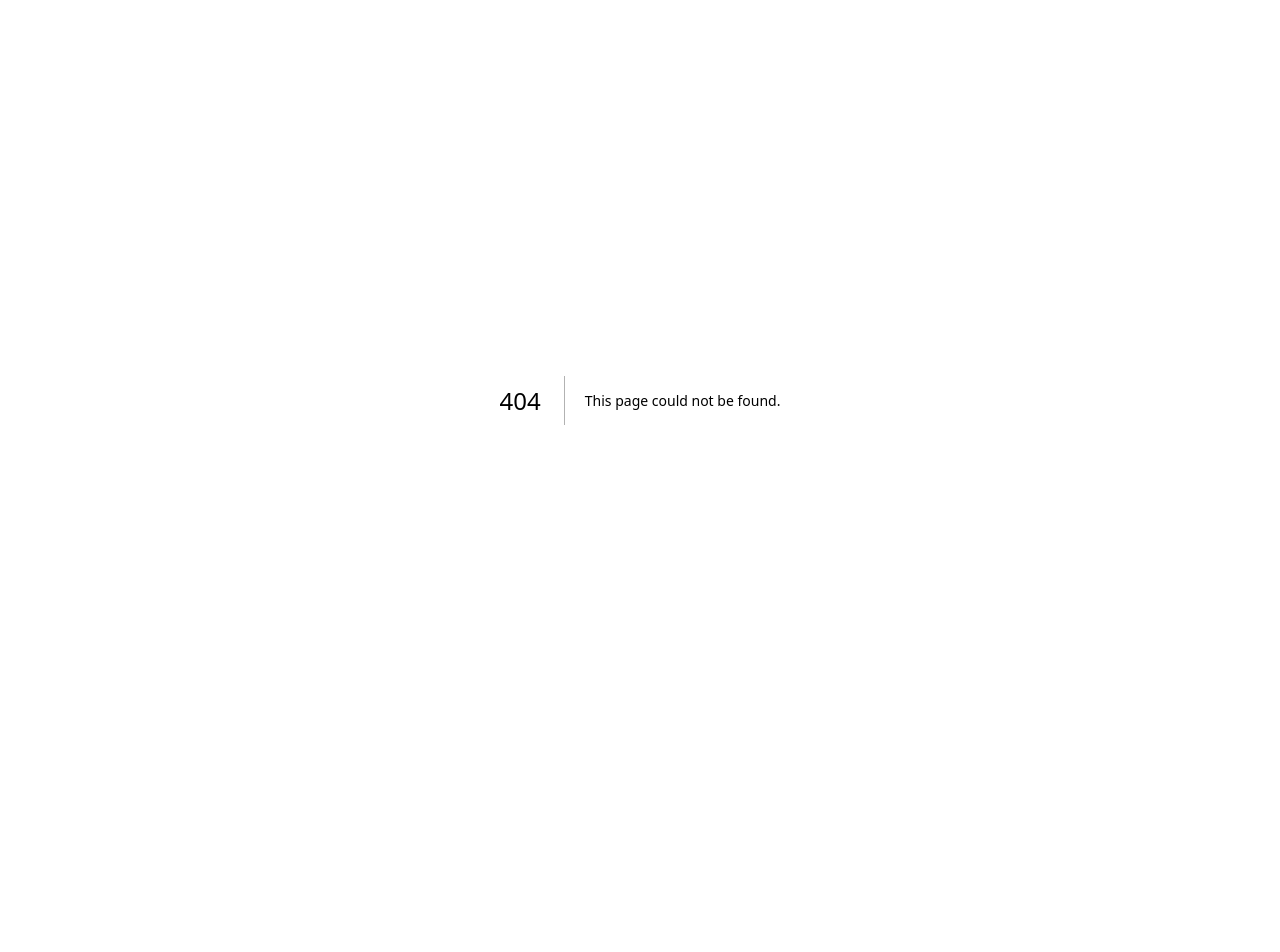
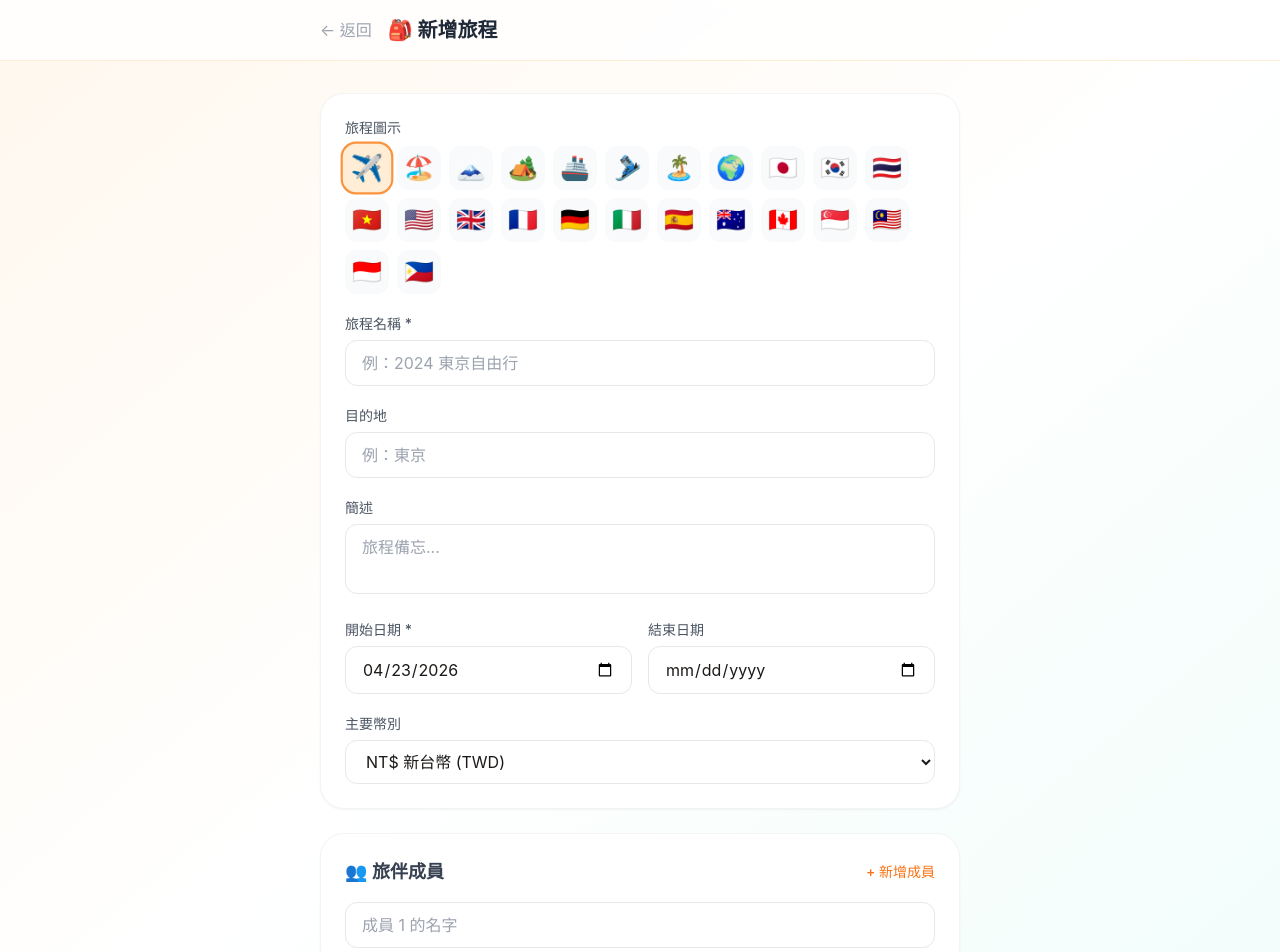
Before and after one commit to Jing-Fu/TripSplit, a Next.js app: page /trips/new in a window 1280 px wide. Before the commit this address had no page. Shown: the top 952 px of the page. Before the commit the page ends 800 px from the top, so only its background shows below. Built offline with nearby package versions, Linux system fonts and the light colour scheme.

Commit message:
新增旅程頁面
Ultraworked with [Sisyphus](https://github.com/code-yeongyu/oh-my-openagent)

Co-authored-by: Sisyphus <clio-agent@sisyphuslabs.ai>

```diff
--- /dev/null
+++ b/src/app/trips/new/page.tsx
@@ -0,0 +1,225 @@
+"use client";
+
+import { useState } from "react";
+import { useRouter } from "next/navigation";
+import Link from "next/link";
+import { CURRENCIES, TRIP_EMOJIS } from "@/lib/constants";
+import { formatDateForInput } from "@/lib/utils";
+
+export default function NewTripPage() {
+  const router = useRouter();
+  const [saving, setSaving] = useState(false);
+  const [form, setForm] = useState({
+    name: "",
+    description: "",
+    destination: "",
+    startDate: formatDateForInput(new Date()),
+    endDate: "",
+    currency: "TWD",
+    coverEmoji: "✈️",
+  });
+  const [members, setMembers] = useState<string[]>([""]);
+
+  const updateField = (field: string, value: string) => {
+    setForm((prev) => ({ ...prev, [field]: value }));
+  };
+
+  const addMember = () => setMembers((prev) => [...prev, ""]);
+  const removeMember = (idx: number) =>
+    setMembers((prev) => prev.filter((_, i) => i !== idx));
+  const updateMember = (idx: number, value: string) =>
+    setMembers((prev) => prev.map((m, i) => (i === idx ? value : m)));
+
+  const handleSubmit = async (e: React.FormEvent) => {
+    e.preventDefault();
+    setSaving(true);
+
+    const validMembers = members.filter((m) => m.trim());
+    const res = await fetch("/api/trips", {
+      method: "POST",
+      headers: { "Content-Type": "application/json" },
+      body: JSON.stringify({
+        ...form,
+        members: validMembers,
+      }),
+    });
+
+    if (res.ok) {
+      const trip = await res.json();
+      router.push(`/trips/${trip.id}`);
+    }
+    setSaving(false);
+  };
+
+  return (
+    <div className="min-h-screen bg-gradient-to-br from-primary-50 via-white to-accent-50">
+      <header className="bg-white/80 backdrop-blur-sm border-b border-primary-100 sticky top-0 z-10">
+        <div className="max-w-2xl mx-auto px-4 py-4 flex items-center gap-4">
+          <Link
+            href="/"
+            className="text-gray-400 hover:text-gray-600 transition-colors"
+          >
+            ← 返回
+          </Link>
+          <h1 className="text-xl font-bold text-gray-800">🎒 新增旅程</h1>
+        </div>
+      </header>
+
+      <main className="max-w-2xl mx-auto px-4 py-8">
+        <form onSubmit={handleSubmit} className="space-y-6">
+          <div className="bg-white rounded-3xl p-6 shadow-sm border border-gray-100 space-y-5">
+            <div>
+              <label className="block text-sm font-medium text-gray-600 mb-2">
+                旅程圖示
+              </label>
+              <div className="flex flex-wrap gap-2">
+                {TRIP_EMOJIS.map((emoji) => (
+                  <button
+                    key={emoji}
+                    type="button"
+                    onClick={() => updateField("coverEmoji", emoji)}
+                    className={`text-2xl w-11 h-11 rounded-xl flex items-center justify-center transition-all ${
+                      form.coverEmoji === emoji
+                        ? "bg-primary-100 ring-2 ring-primary-400 scale-110"
+                        : "bg-gray-50 hover:bg-gray-100"
+                    }`}
+                  >
+                    {emoji}
+                  </button>
+                ))}
+              </div>
+            </div>
+
+            <div>
+              <label className="block text-sm font-medium text-gray-600 mb-1.5">
+                旅程名稱 *
+              </label>
+              <input
+                type="text"
+                required
+                value={form.name}
+                onChange={(e) => updateField("name", e.target.value)}
+                placeholder="例：2024 東京自由行"
+                className="w-full border border-gray-200 rounded-xl px-4 py-2.5 focus:outline-none focus:ring-2 focus:ring-primary-300"
+              />
+            </div>
+
+            <div>
+              <label className="block text-sm font-medium text-gray-600 mb-1.5">
+                目的地
+              </label>
+              <input
+                type="text"
+                value={form.destination}
+                onChange={(e) => updateField("destination", e.target.value)}
+                placeholder="例：東京"
+                className="w-full border border-gray-200 rounded-xl px-4 py-2.5 focus:outline-none focus:ring-2 focus:ring-primary-300"
+              />
+            </div>
+
+            <div>
+              <label className="block text-sm font-medium text-gray-600 mb-1.5">
+                簡述
+              </label>
+              <textarea
+                value={form.description}
+                onChange={(e) => updateField("description", e.target.value)}
+                placeholder="旅程備忘..."
+                rows={2}
+                className="w-full border border-gray-200 rounded-xl px-4 py-2.5 focus:outline-none focus:ring-2 focus:ring-primary-300 resize-none"
+              />
+            </div>
+
+            <div className="grid grid-cols-2 gap-4">
+              <div>
+                <label className="block text-sm font-medium text-gray-600 mb-1.5">
+                  開始日期 *
+                </label>
+                <input
+                  type="date"
+                  required
+                  value={form.startDate}
+                  onChange={(e) => updateField("startDate", e.target.value)}
+                  className="w-full border border-gray-200 rounded-xl px-4 py-2.5 focus:outline-none focus:ring-2 focus:ring-primary-300"
+                />
+              </div>
+              <div>
+                <label className="block text-sm font-medium text-gray-600 mb-1.5">
+                  結束日期
+                </label>
+                <input
+                  type="date"
+                  value={form.endDate}
+                  onChange={(e) => updateField("endDate", e.target.value)}
+                  className="w-full border border-gray-200 rounded-xl px-4 py-2.5 focus:outline-none focus:ring-2 focus:ring-primary-300"
+                />
+              </div>
+            </div>
+
+            <div>
+              <label className="block text-sm font-medium text-gray-600 mb-1.5">
+                主要幣別
+              </label>
+              <select
+                value={form.currency}
+                onChange={(e) => updateField("currency", e.target.value)}
+                className="w-full border border-gray-200 rounded-xl px-4 py-2.5 focus:outline-none focus:ring-2 focus:ring-primary-300 bg-white"
+              >
+                {CURRENCIES.map((c) => (
+                  <option key={c.code} value={c.code}>
+                    {c.symbol} {c.name} ({c.code})
+                  </option>
+                ))}
+              </select>
+            </div>
+          </div>
+
+          <div className="bg-white rounded-3xl p-6 shadow-sm border border-gray-100">
+            <div className="flex items-center justify-between mb-4">
+              <h2 className="text-lg font-semibold text-gray-700">
+                👥 旅伴成員
+              </h2>
+              <button
+                type="button"
+                onClick={addMember}
+                className="text-sm text-primary-500 hover:text-primary-600 font-medium"
+              >
+                + 新增成員
+              </button>
+            </div>
+            <div className="space-y-3">
+              {members.map((member, idx) => (
+                <div key={idx} className="flex gap-2">
+                  <input
+                    type="text"
+                    value={member}
+                    onChange={(e) => updateMember(idx, e.target.value)}
+                    placeholder={`成員 ${idx + 1} 的名字`}
+                    className="flex-1 border border-gray-200 rounded-xl px-4 py-2.5 focus:outline-none focus:ring-2 focus:ring-primary-300"
+                  />
+                  {members.length > 1 && (
+                    <button
+                      type="button"
+                      onClick={() => removeMember(idx)}
+                      className="text-gray-300 hover:text-red-400 transition-colors px-2"
+                    >
+                      ✕
+                    </button>
+                  )}
+                </div>
+              ))}
+            </div>
+          </div>
+
+          <button
+            type="submit"
+            disabled={saving}
+            className="w-full bg-primary-500 hover:bg-primary-600 disabled:bg-primary-300 text-white py-3.5 rounded-2xl font-semibold text-lg transition-colors shadow-md shadow-primary-200"
+          >
+            {saving ? "建立中..." : "🚀 建立旅程"}
+          </button>
+        </form>
+      </main>
+    </div>
+  );
+}
```
